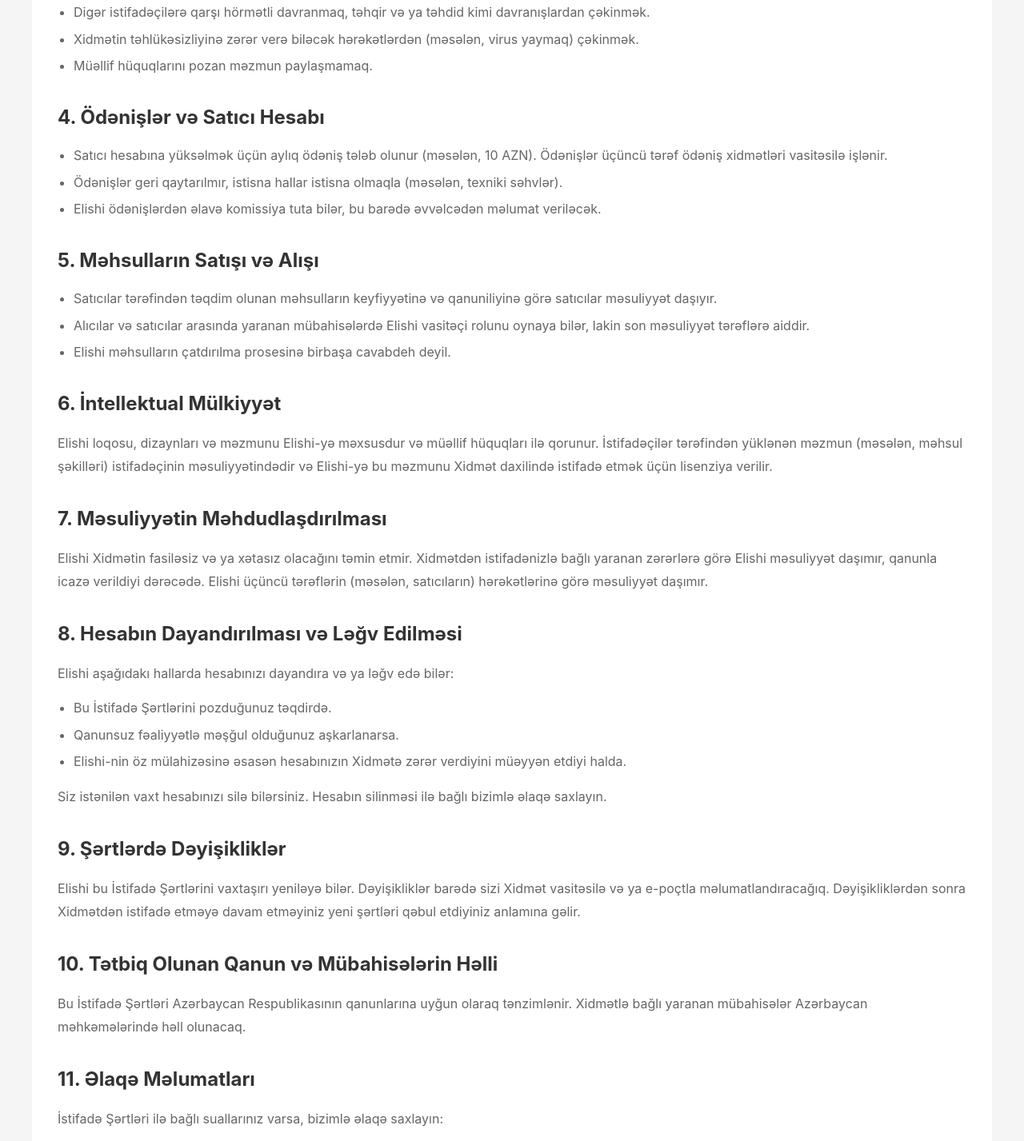
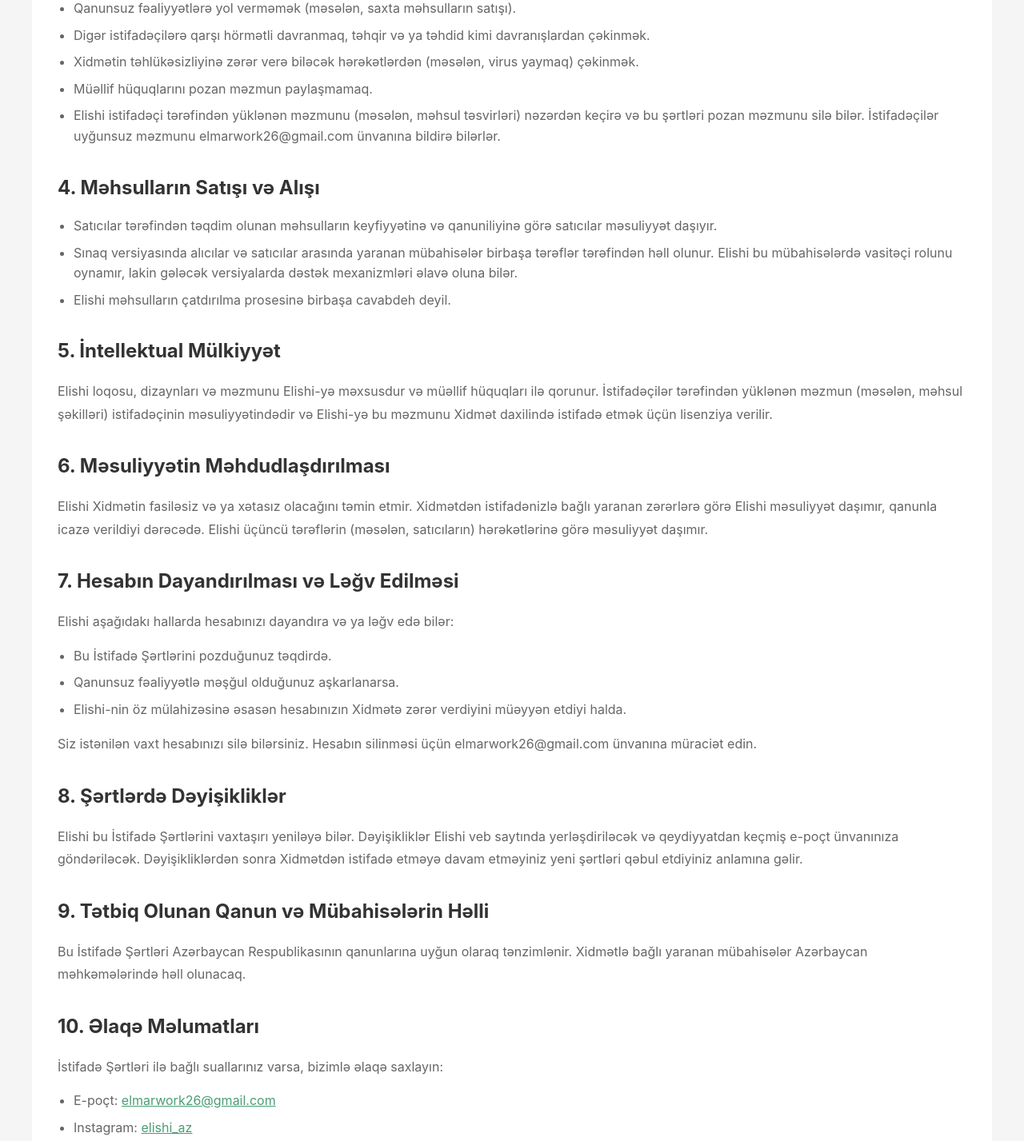
Before and after one commit to elmarismayilov/elishi_website, a plain HTML site: page terms-conditions.html in a window 1280 px wide. Shown: the part 869-2296 px from the top of the page at 80% size. Drawn offline with Linux system fonts and the light colour scheme.

Commit message:
Updated Privacy policy and Terms and Conditions

```diff
--- a/terms-conditions.html
+++ b/terms-conditions.html
@@ -41,7 +41,7 @@
             <p>Elishi tətbiqi və veb saytına (bundan sonra "Xidmət" adlandırılacaq) xoş gəlmisiniz. Bu İstifadə Şərtləri Xidmətdən istifadə etdiyiniz zaman sizinlə Elishi arasında hüquqi razılaşmanı təşkil edir. Xidmətdən istifadə etməklə, bu şərtləri qəbul etmiş olursunuz. Əgər bu şərtləri qəbul etmirsinizsə, Xidmətdən istifadə etməməlisiniz.</p>
 
             <h3>1. Xidmətin Təsviri</h3>
-            <p>Elishi Azərbaycanda əl işi məhsulların alınıb-satıldığı bir platformadır. İstifadəçilər alıcı və ya satıcı kimi qeydiyyatdan keçərək məhsulları kəşf edə, satın ala və ya öz məhsullarını sata bilərlər. Xidmət alıcılar və satıcılar arasında vasitəçi rolunu oynayır.</p>
+            <p>Elishi Azərbaycanda əl işi məhsulların alınıb-satıldığı bir platformadır. İstifadəçilər alıcı və ya satıcı kimi qeydiyyatdan keçərək məhsulları kəşf edə və ya öz məhsullarını sata bilərlər. Xidmət alıcılar və satıcılar arasında vasitəçi rolunu oynayır. Hazırki sınaq versiyası ödəniş funksiyalarını dəstəkləmir, lakin gələcək versiyalarda bu funksiyalar əlavə oluna bilər.</p>
 
             <h3>2. Hesabın Yaradılması və İstifadəsi</h3>
             <ul>
@@ -58,44 +58,38 @@
                 <li>Digər istifadəçilərə qarşı hörmətli davranmaq, təhqir və ya təhdid kimi davranışlardan çəkinmək.</li>
                 <li>Xidmətin təhlükəsizliyinə zərər verə biləcək hərəkətlərdən (məsələn, virus yaymaq) çəkinmək.</li>
                 <li>Müəllif hüquqlarını pozan məzmun paylaşmamaq.</li>
+                <li>Elishi istifadəçi tərəfindən yüklənən məzmunu (məsələn, məhsul təsvirləri) nəzərdən keçirə və bu şərtləri pozan məzmunu silə bilər. İstifadəçilər uyğunsuz məzmunu elmarwork26@gmail.com ünvanına bildirə bilərlər.</li>
             </ul>
 
-            <h3>4. Ödənişlər və Satıcı Hesabı</h3>
-            <ul>
-                <li>Satıcı hesabına yüksəlmək üçün aylıq ödəniş tələb olunur (məsələn, 10 AZN). Ödənişlər üçüncü tərəf ödəniş xidmətləri vasitəsilə işlənir.</li>
-                <li>Ödənişlər geri qaytarılmır, istisna hallar istisna olmaqla (məsələn, texniki səhvlər).</li>
-                <li>Elishi ödənişlərdən əlavə komissiya tuta bilər, bu barədə əvvəlcədən məlumat veriləcək.</li>
-            </ul>
-
-            <h3>5. Məhsulların Satışı və Alışı</h3>
+            <h3>4. Məhsulların Satışı və Alışı</h3>
             <ul>
                 <li>Satıcılar tərəfindən təqdim olunan məhsulların keyfiyyətinə və qanuniliyinə görə satıcılar məsuliyyət daşıyır.</li>
-                <li>Alıcılar və satıcılar arasında yaranan mübahisələrdə Elishi vasitəçi rolunu oynaya bilər, lakin son məsuliyyət tərəflərə aiddir.</li>
+                <li>Sınaq versiyasında alıcılar və satıcılar arasında yaranan mübahisələr birbaşa tərəflər tərəfindən həll olunur. Elishi bu mübahisələrdə vasitəçi rolunu oynamır, lakin gələcək versiyalarda dəstək mexanizmləri əlavə oluna bilər.</li>
                 <li>Elishi məhsulların çatdırılma prosesinə birbaşa cavabdeh deyil.</li>
             </ul>
 
-            <h3>6. İntellektual Mülkiyyət</h3>
+            <h3>5. İntellektual Mülkiyyət</h3>
             <p>Elishi loqosu, dizaynları və məzmunu Elishi-yə məxsusdur və müəllif hüquqları ilə qorunur. İstifadəçilər tərəfindən yüklənən məzmun (məsələn, məhsul şəkilləri) istifadəçinin məsuliyyətindədir və Elishi-yə bu məzmunu Xidmət daxilində istifadə etmək üçün lisenziya verilir.</p>
 
-            <h3>7. Məsuliyyətin Məhdudlaşdırılması</h3>
+            <h3>6. Məsuliyyətin Məhdudlaşdırılması</h3>
             <p>Elishi Xidmətin fasiləsiz və ya xətasız olacağını təmin etmir. Xidmətdən istifadənizlə bağlı yaranan zərərlərə görə Elishi məsuliyyət daşımır, qanunla icazə verildiyi dərəcədə. Elishi üçüncü tərəflərin (məsələn, satıcıların) hərəkətlərinə görə məsuliyyət daşımır.</p>
 
-            <h3>8. Hesabın Dayandırılması və Ləğv Edilməsi</h3>
+            <h3>7. Hesabın Dayandırılması və Ləğv Edilməsi</h3>
             <p>Elishi aşağıdakı hallarda hesabınızı dayandıra və ya ləğv edə bilər:</p>
             <ul>
                 <li>Bu İstifadə Şərtlərini pozduğunuz təqdirdə.</li>
                 <li>Qanunsuz fəaliyyətlə məşğul olduğunuz aşkarlanarsa.</li>
                 <li>Elishi-nin öz mülahizəsinə əsasən hesabınızın Xidmətə zərər verdiyini müəyyən etdiyi halda.</li>
             </ul>
-            <p>Siz istənilən vaxt hesabınızı silə bilərsiniz. Hesabın silinməsi ilə bağlı bizimlə əlaqə saxlayın.</p>
+            <p>Siz istənilən vaxt hesabınızı silə bilərsiniz. Hesabın silinməsi üçün elmarwork26@gmail.com ünvanına müraciət edin.</p>
 
-            <h3>9. Şərtlərdə Dəyişikliklər</h3>
-            <p>Elishi bu İstifadə Şərtlərini vaxtaşırı yeniləyə bilər. Dəyişikliklər barədə sizi Xidmət vasitəsilə və ya e-poçtla məlumatlandıracağıq. Dəyişikliklərdən sonra Xidmətdən istifadə etməyə davam etməyiniz yeni şərtləri qəbul etdiyiniz anlamına gəlir.</p>
+            <h3>8. Şərtlərdə Dəyişikliklər</h3>
+            <p>Elishi bu İstifadə Şərtlərini vaxtaşırı yeniləyə bilər. Dəyişikliklər Elishi veb saytında yerləşdiriləcək və qeydiyyatdan keçmiş e-poçt ünvanınıza göndəriləcək. Dəyişikliklərdən sonra Xidmətdən istifadə etməyə davam etməyiniz yeni şərtləri qəbul etdiyiniz anlamına gəlir.</p>
 
-            <h3>10. Tətbiq Olunan Qanun və Mübahisələrin Həlli</h3>
+            <h3>9. Tətbiq Olunan Qanun və Mübahisələrin Həlli</h3>
             <p>Bu İstifadə Şərtləri Azərbaycan Respublikasının qanunlarına uyğun olaraq tənzimlənir. Xidmətlə bağlı yaranan mübahisələr Azərbaycan məhkəmələrində həll olunacaq.</p>
 
-            <h3>11. Əlaqə Məlumatları</h3>
+            <h3>10. Əlaqə Məlumatları</h3>
             <p>İstifadə Şərtləri ilə bağlı suallarınız varsa, bizimlə əlaqə saxlayın:</p>
             <ul>
                 <li>E-poçt: <a href="mailto:elmarwork26@gmail.com">elmarwork26@gmail.com</a></li>
@@ -112,7 +106,7 @@
             </div>
             <div class="social-links">
                 <a href="https://www.facebook.com/share/1AMfYMEshV/?mibextid=wwXIfr"><i class="fab fa-facebook"></i></a>
-                <a href="https://www.instagram.com/elishi_az?igsh=M W NkYmxybjdrM2EzOQ%3D%3D&utm_source=qr"><i class="fab fa-instagram"></i></a>
+                <a href="https://www.instagram.com/elishi_az?igsh=M W NkYmxybjdrM2EzOQ%3D%3D&utm_source=qr"><i class="fab fa-instagram"></i></a>
                 <a href="https://www.linkedin.com/company/elishiaz/about/"><i class="fab fa-linkedin"></i></a>
             </div>
             <p class="copyright">© 2025 Elishi. Bütün hüquqlar qorunur.</p>
```
Also changed, not shown: privacy-policy.html (+7 -8 lines), 1 other file.
